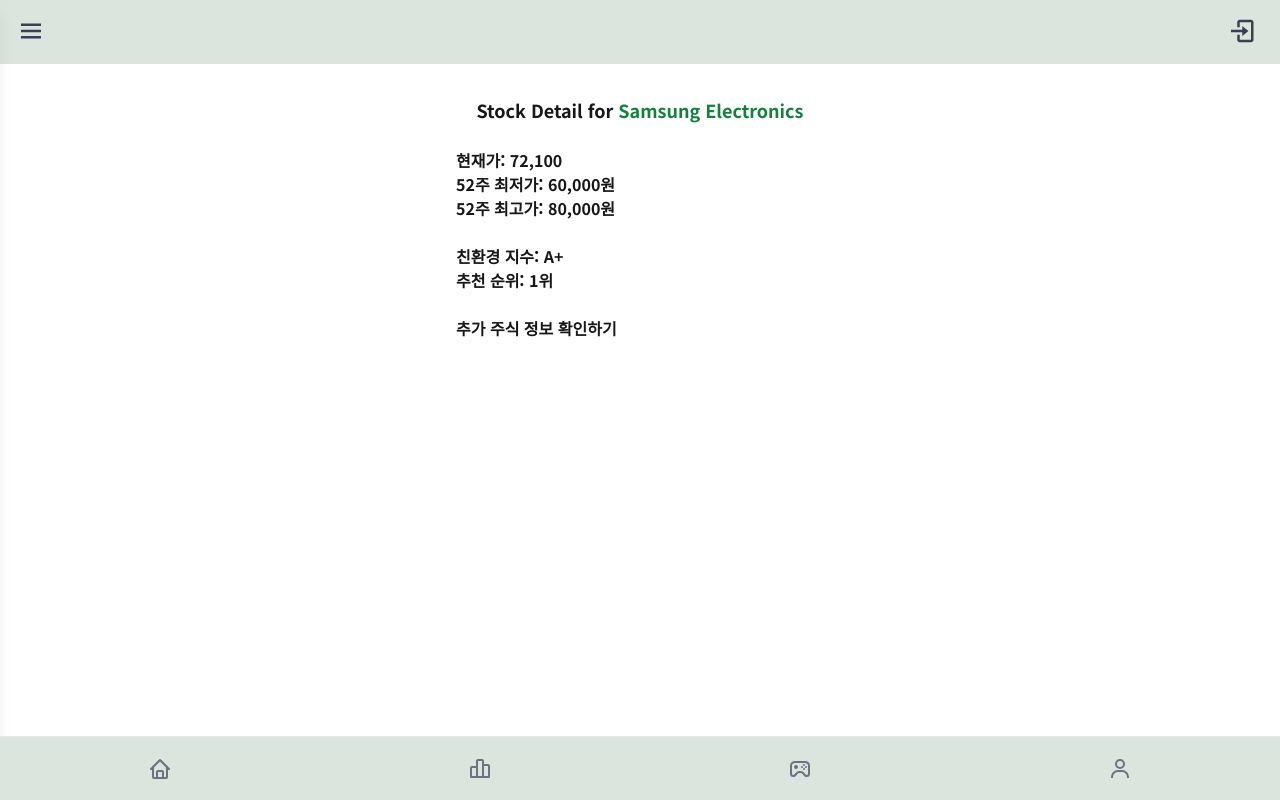
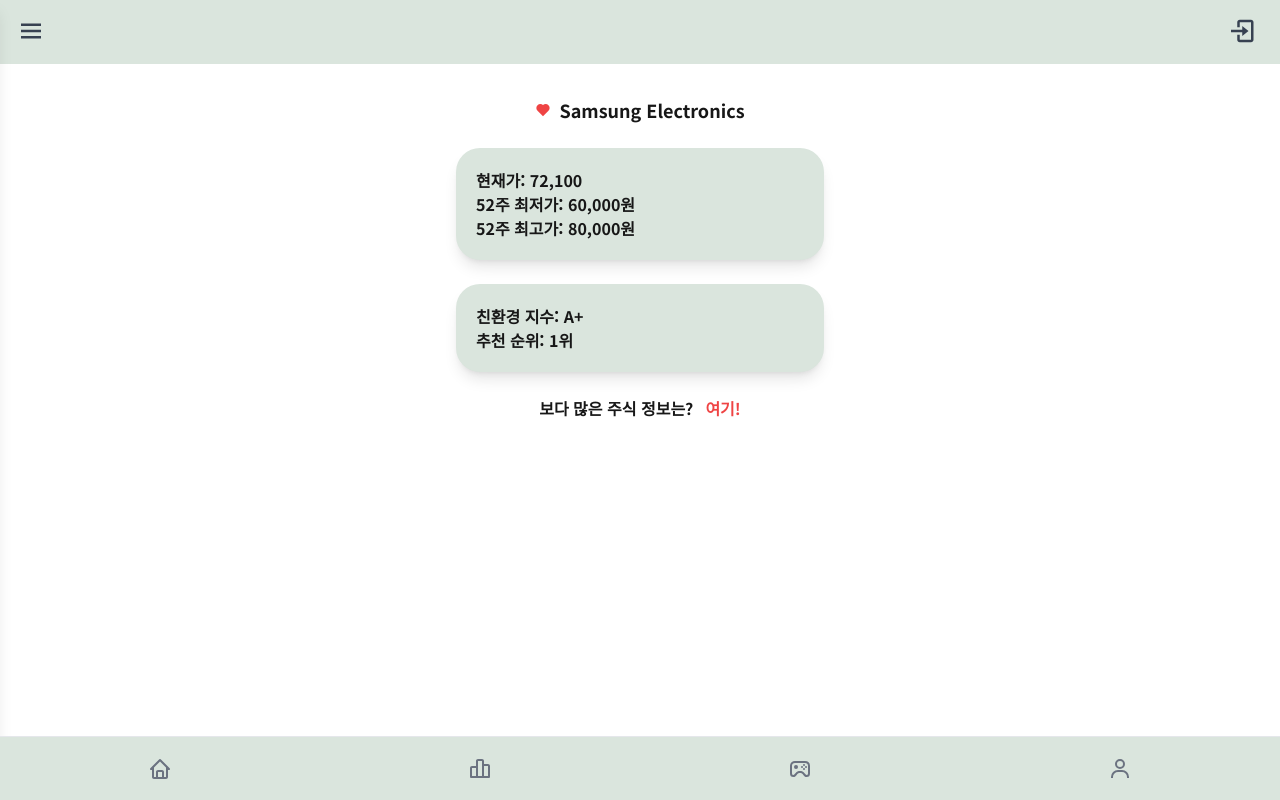
Before and after one commit to AhnHongchan/EcoPing, a Next.js app in the folder newfrontend/: page /invest/1 in a window 1280 px wide. Built offline with nearby package versions, Linux system fonts and the light colour scheme.

Commit message:
feat: 상세 페이지 작업 시작

```diff
--- a/newfrontend/app/(main)/invest/[stockId]/page.tsx
+++ b/newfrontend/app/(main)/invest/[stockId]/page.tsx
@@ -2,6 +2,7 @@
 
 import { useRouter, useParams } from "next/navigation";
 import { useEffect, useState } from "react";
+import { BiSolidHeart } from "react-icons/bi";
 
 interface StockDetailData {
   stockId: string;
@@ -52,9 +53,9 @@
 
   const isInterestedColor = () => {
     if (stockData?.Isinterested) {
-      return "text-green-700";
+      return "text-green-500";
     } else {
-      return "text-red-700";
+      return "text-black";
     }
   };
 
@@ -64,24 +65,28 @@
 
   return (
     <div>
-      <div>
-        <p className="small-title">
-          Stock Detail for{" "}
-          <span className={isInterestedColor()}>{stockData.stockName}</span>
+      <div className="flex items-center justify-center text-center">
+        <BiSolidHeart className={`${stockData.Isinterested ? '' : 'opacity-0'} text-md text-red-500`}/>
+        <p className='small-title ml-2'>
+          {stockData.stockName}
         </p>
-        <br />
+      </div>
+      <br />
+      <div className="box-style bg-loginLightGreen">
         <p>현재가: {stockData.currentPrice.toLocaleString()}</p>
         <p>52주 최저가: {stockData.min52.toLocaleString()}원</p>
         <p>52주 최고가: {stockData.max52.toLocaleString()}원</p>
       </div>
       <br />
-      <div>
+      <div className="box-style bg-loginLightGreen">
         <p>친환경 지수: {stockData.envPoint}</p>
         <p>추천 순위: {stockData.recommendRank}위</p>
       </div>
       <br />
-      <div className="cursor-pointer" onClick={handleClick}>
-        추가 주식 정보 확인하기
+      <div className="text-center">
+        <p>보다 많은 주식 정보는?
+          <span className="cursor-pointer text-red-500 ml-3" onClick={handleClick}>여기!</span>
+        </p>
       </div>
     </div>
   );
--- a/newfrontend/app/layout.tsx
+++ b/newfrontend/app/layout.tsx
@@ -1,6 +1,6 @@
 export const metadata = {
-  title: 'My Web App',
-  description: 'Generated by create next app',
+  title: 'EcoPing',
+  description: 'Eco-friendly card app',
   manifest: '/manifest.json',
 };
 
```
